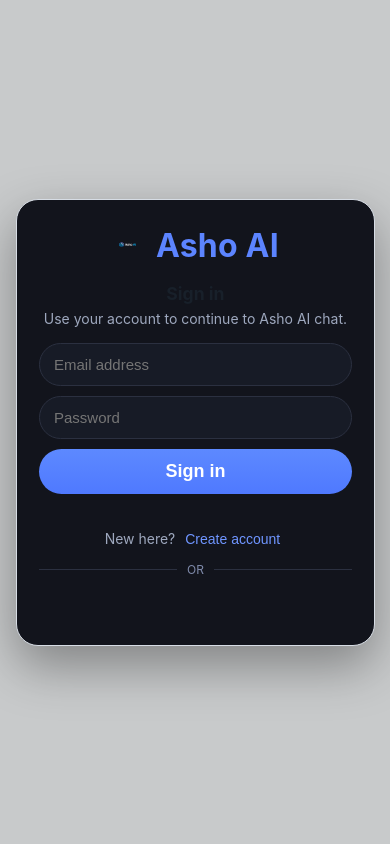
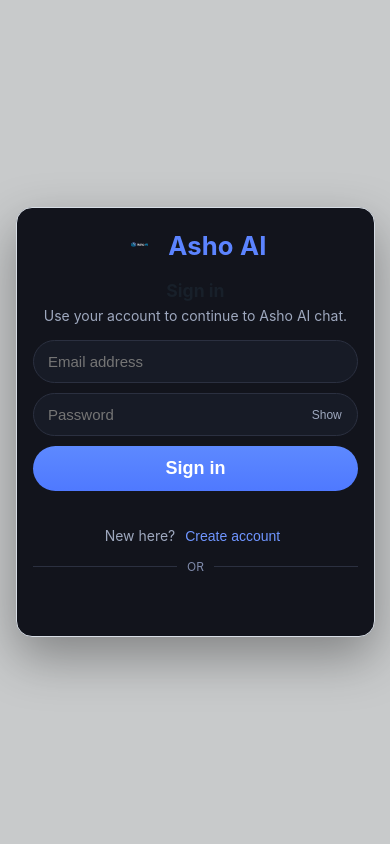
Before and after one commit to Ashokaman7061/asho-ai, a Flask app: page / in a window 390 px wide. Run offline with Flask 3, Linux system fonts and the light colour scheme; some libraries are stand-ins or nearby versions.

Commit message:
polish login UX with password toggle and refined states

```diff
--- a/templates/index.html
+++ b/templates/index.html
@@ -97,6 +97,7 @@
     .login-title { font-size: 1.1rem; margin: 0 0 6px; text-align: center; }
     .login-sub { margin: 0 0 16px; color: #9ea8be; font-size: 14px; text-align: center; }
     .login-form { display: grid; gap: 10px; }
+    .password-wrap { position: relative; }
     .login-input {
       width: 100%;
       border: 1px solid #2b3040;
@@ -108,6 +109,19 @@
       outline: none;
     }
     .login-input:focus { border-color: #4f79ff; box-shadow: 0 0 0 3px rgba(79,121,255,.16); }
+    .password-wrap .login-input { padding-right: 48px; }
+    .pass-toggle {
+      position: absolute;
+      right: 10px;
+      top: 50%;
+      transform: translateY(-50%);
+      border: 0;
+      background: transparent;
+      color: #9ea8be;
+      cursor: pointer;
+      font-size: 12px;
+      padding: 6px;
+    }
     .login-primary {
       border: 0;
       border-radius: 999px;
@@ -118,7 +132,10 @@
       padding: 12px 14px;
       cursor: pointer;
     }
+    .login-primary:disabled { opacity: .7; cursor: not-allowed; }
     .login-meta { margin-top: 10px; color: #94a1bc; font-size: 13px; text-align: center; min-height: 18px; }
+    .login-meta.error { color: #ff8f98; }
+    .login-meta.success { color: #8fd8a7; }
     .login-switch { margin-top: 8px; text-align: center; font-size: 14px; color: #9ea8be; }
     .login-switch button { border: 0; background: transparent; color: #6f95ff; cursor: pointer; font-size: 14px; }
     .login-divider { display: flex; align-items: center; gap: 10px; margin: 14px 0 8px; color: #7f8aaa; font-size: 12px; }
@@ -608,6 +625,8 @@
       .welcome-panel {
         margin-top: 92px;
       }
+      .login-card { padding: 20px 16px; border-radius: 16px; }
+      .login-brand { font-size: 1.6rem; }
       .chat-title {
       display: none;
     }
@@ -628,7 +647,10 @@
         <form id="authForm" class="login-form">
           <input id="authNameInput" class="login-input" type="text" placeholder="Full name (for sign up)" style="display:none;" />
           <input id="authEmailInput" class="login-input" type="email" placeholder="Email address" autocomplete="email" />
-          <input id="authPasswordInput" class="login-input" type="password" placeholder="Password" autocomplete="current-password" />
+          <div class="password-wrap">
+            <input id="authPasswordInput" class="login-input" type="password" placeholder="Password" autocomplete="current-password" />
+            <button id="passToggleBtn" class="pass-toggle" type="button" aria-label="Show password">Show</button>
+          </div>
           <button id="authSubmitBtn" class="login-primary" type="submit">Sign in</button>
         </form>
         <div id="authMessage" class="login-meta"></div>
@@ -728,6 +750,7 @@
     const authNameInput = document.getElementById("authNameInput");
     const authEmailInput = document.getElementById("authEmailInput");
     const authPasswordInput = document.getElementById("authPasswordInput");
+    const passToggleBtn = document.getElementById("passToggleBtn");
     const authSubmitBtn = document.getElementById("authSubmitBtn");
     const authMessage = document.getElementById("authMessage");
     const authSwitchBtn = document.getElementById("authSwitchBtn");
@@ -770,6 +793,7 @@
       authSwitchText.textContent = signUp ? "Already have an account?" : "New here?";
       authSwitchBtn.textContent = signUp ? "Sign in" : "Create account";
       authMessage.textContent = "";
+      authMessage.className = "login-meta";
     }
 
     async function apiJson(url, options = {}) {
@@ -854,7 +878,9 @@
       const url = authMode === "signup" ? "/auth/register" : "/auth/login";
       const body = authMode === "signup" ? { email, password, name } : { email, password };
       authSubmitBtn.disabled = true;
+      authSubmitBtn.textContent = authMode === "signup" ? "Creating..." : "Signing in...";
       authMessage.textContent = "Please wait...";
+      authMessage.className = "login-meta";
       try {
         const res = await fetch(url, {
           method: "POST",
@@ -864,16 +890,19 @@
         const payload = await res.json().catch(() => ({}));
         if (!res.ok) {
           authMessage.textContent = payload.error || "Authentication failed.";
+          authMessage.className = "login-meta error";
           return;
         }
         updateAuthUI(payload.user || null);
-        authMessage.textContent = "";
+        authMessage.textContent = "Success. Redirecting...";
+        authMessage.className = "login-meta success";
         authEmailInput.value = "";
         authPasswordInput.value = "";
         authNameInput.value = "";
         await loadConversations(null, { autoSelectExisting: false }).catch(() => {});
       } finally {
         authSubmitBtn.disabled = false;
+        authSubmitBtn.textContent = authMode === "signup" ? "Create account" : "Sign in";
       }
     }
 
@@ -1177,6 +1206,12 @@
       setAuthMode(authMode === "signin" ? "signup" : "signin");
     });
     authForm.addEventListener("submit", submitAuthForm);
+    passToggleBtn.addEventListener("click", () => {
+      const visible = authPasswordInput.type === "text";
+      authPasswordInput.type = visible ? "password" : "text";
+      passToggleBtn.textContent = visible ? "Show" : "Hide";
+      passToggleBtn.setAttribute("aria-label", visible ? "Show password" : "Hide password");
+    });
     logoutBtn.addEventListener("click", async () => {
       await fetch("/auth/logout", { method: "POST" }).catch(() => {});
       updateAuthUI(null);
```
